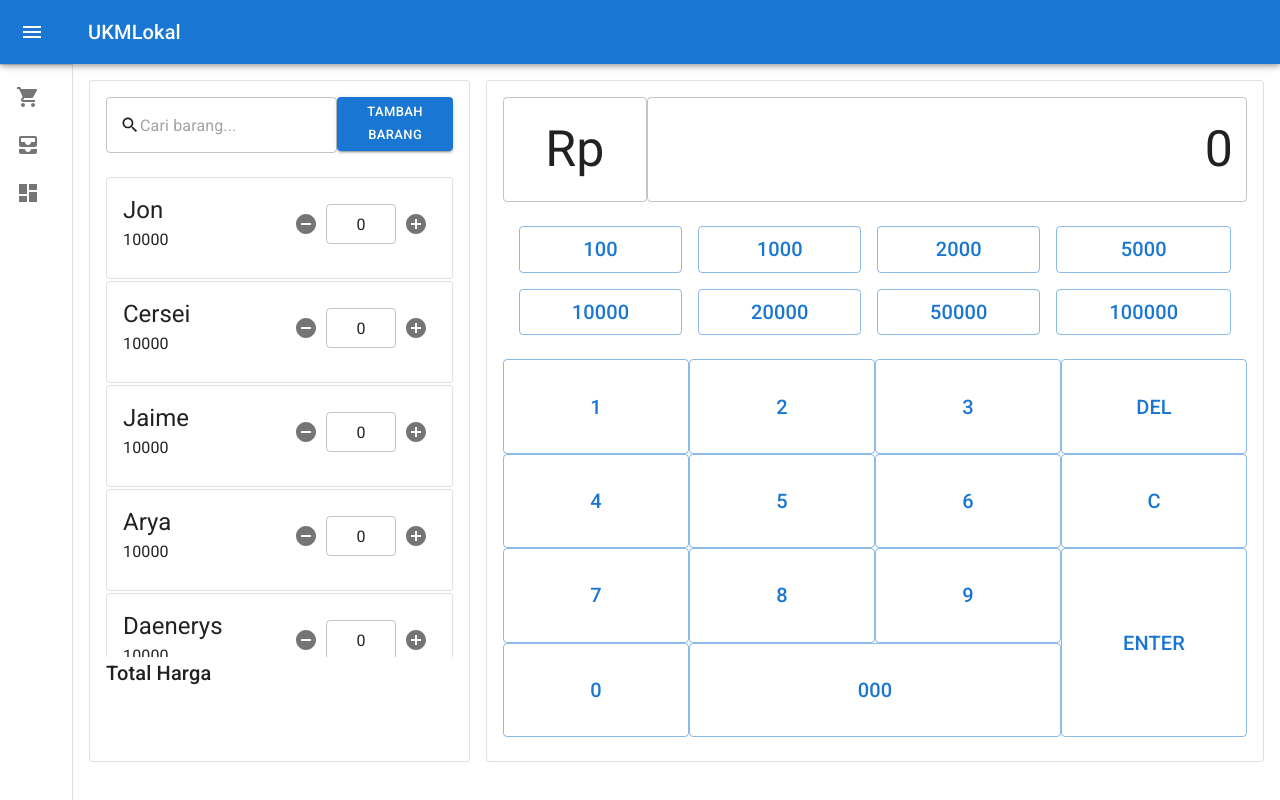
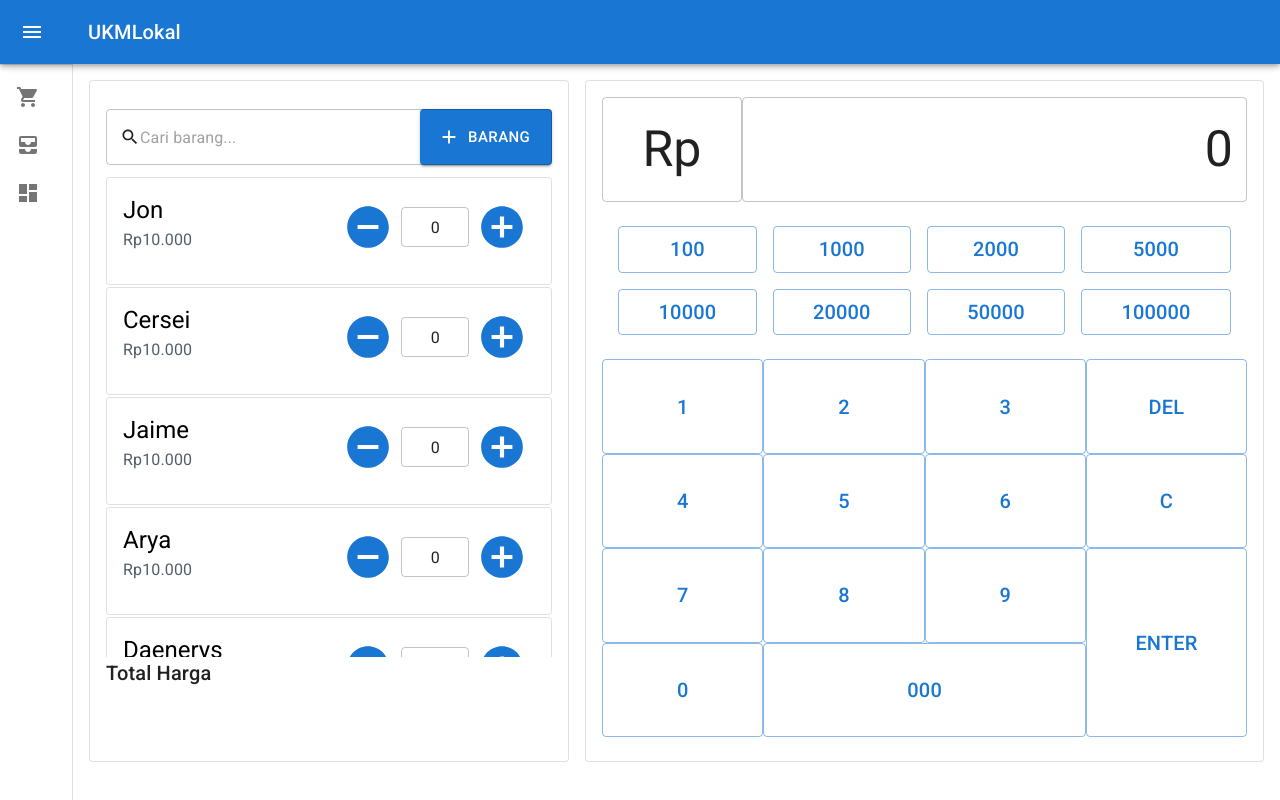
Before and after one commit to farrellp43/pos-system, a React (Create React App) app: page / in a window 1280 px wide. Built offline with nearby package versions, Linux system fonts and the light colour scheme.

Commit message:
fix display search dan tambah barang

```diff
--- a/src/components/CardBarang/CardBarang.tsx
+++ b/src/components/CardBarang/CardBarang.tsx
@@ -9,6 +9,8 @@ import {
 import React, { useState } from "react";
 import AddCircleIcon from "@mui/icons-material/AddCircle";
 import RemoveCircleIcon from "@mui/icons-material/RemoveCircle";
+import NumberFormat from "react-number-format";
+import toRibuan from "../../utils/toRibuan";
 
 interface ICardBarangProps {
   namaBarang: string;
@@ -17,6 +19,7 @@ interface ICardBarangProps {
 
 const CardBarang = ({ namaBarang, harga }: ICardBarangProps) => {
   const [count, setCount] = useState(0);
+  const [jumlahHarga, setJumlahHarga] = useState();
 
   const incNum = () => {
     setCount(count + 1);
@@ -35,37 +38,64 @@ const CardBarang = ({ namaBarang, harga }: ICardBarangProps) => {
         marginBottom: "2px",
       }}
     >
-      <CardContent>
+      <CardContent
+        sx={{
+          backgroundColor: count > 0 ? "#1976D2" : "white",
+        }}
+      >
         <Box display="flex" justifyContent="space-between">
           <Box>
-            <Typography variant="h5" component="div">
+            <Typography
+              variant="h5"
+              component="div"
+              color={count > 0 ? "white" : "black"}
+            >
               {namaBarang}
             </Typography>
-            <Typography variant="subtitle1">{harga}</Typography>
+            <Typography
+              variant="subtitle1"
+              color={count > 0 ? "white" : "#545E6A"}
+            >
+              {toRibuan(harga)}
+            </Typography>
           </Box>
           <Box
             sx={{
-              width: "150px",
+              width: "200px",
               display: "flex",
               justifyContent: "center",
               alignItems: "center",
             }}
           >
-            <IconButton onClick={decNum}>
-              <RemoveCircleIcon />
+            <IconButton
+              onClick={decNum}
+              sx={{
+                color: count > 0 ? "white" : "#1976D2",
+              }}
+            >
+              <RemoveCircleIcon sx={{ fontSize: 50 }} />
             </IconButton>
-            <TextField
+            <NumberFormat
               value={count}
+              customInput={TextField}
+              thousandSeparator="."
+              decimalSeparator=","
               size="small"
               onChange={(event: React.ChangeEvent<HTMLInputElement>) =>
                 setCount(Number(event.target.value))
               }
               inputProps={{
-                style: { textAlign: "center" },
+                maxlength: 3,
+                style: { textAlign: "center", backgroundColor: "white" },
               }}
-            ></TextField>
-            <IconButton onClick={incNum}>
-              <AddCircleIcon />
+            />
+            <IconButton
+              onClick={incNum}
+              sx={{
+                color: count > 0 ? "white" : "#1976D2",
+              }}
+            >
+              <AddCircleIcon sx={{ fontSize: 50 }} />
             </IconButton>
           </Box>
         </Box>
--- a/src/components/ListBarang/ListBarang.tsx
+++ b/src/components/ListBarang/ListBarang.tsx
@@ -7,8 +7,10 @@ import {
   Typography,
   Card,
   IconButton,
+  InputAdornment,
 } from "@mui/material";
 import SearchIcon from "@mui/icons-material/Search";
+import AddIcon from "@mui/icons-material/Add";
 import React, { useState } from "react";
 import { originalRows } from "../../constants/mock";
 import CardBarang from "../CardBarang/CardBarang";
@@ -25,22 +27,36 @@ const ListBarang = (props: IListBarangProps) => {
           height: "80vh",
         }}
       >
-        <Grid container>
-          <Grid item md={8}>
+        <Box display="flex" justifyContent="space-between" alignItems="center">
           <TextField
             placeholder="Cari barang..."
+            fullWidth
+            size="medium"
             InputProps={{
+              sx: { paddingRight: 0 },
               startAdornment: <SearchIcon fontSize="small" />,
+              endAdornment: (
+                <InputAdornment position="end">
+                  <Button
+                    variant="contained"
+                    startIcon={<AddIcon />}
+                    size="large"
+                    sx={{
+                      lineHeight: 2.7,
+                    }}
+                  >
+                    Barang
+                  </Button>
+                </InputAdornment>
+              ),
             }}
             variant="outlined"
           />
-          </Grid>
-          <Grid item md={4}>
-            <Button variant="contained" size="small">
-              Tambah Barang
-            </Button>
-          </Grid>
-        </Grid>
+        </Box>
+        {/* <Grid container>
+          <Grid item md={8}></Grid>
+          <Grid item md={4}></Grid>
+        </Grid> */}
         <Box
           sx={{
             overflowY: "scroll",
@@ -55,7 +71,7 @@ const ListBarang = (props: IListBarangProps) => {
               />
             ))
           ) : (
-            <h1>Barang tidak ditemukan!</h1>
+            <Typography variant="h6">Barang tidak ditemukan</Typography>
           )}
         </Box>
         <Box>
--- a/src/pages/Transaksi/Transaksi.tsx
+++ b/src/pages/Transaksi/Transaksi.tsx
@@ -24,14 +24,14 @@ const Transaksi = (props: ITransaksi) => {
       }}
     >
       <Grid container spacing={2}>
-        <Grid item md={4}>
+        <Grid item md={5}>
           <Card
             variant="outlined"
           >
             <ListBarang />
           </Card>
         </Grid>
-        <Grid item md={8}>
+        <Grid item md={7}>
           <Card variant="outlined">
             <Kalkulator />
           </Card>
```
Lines whose indentation alone changed are shown as unchanged.
